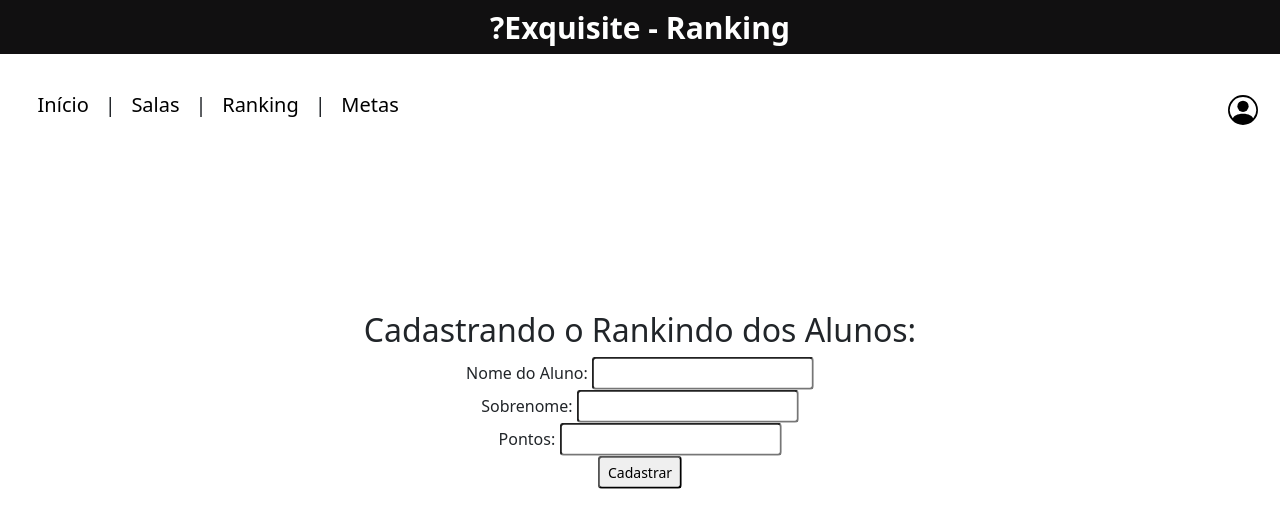
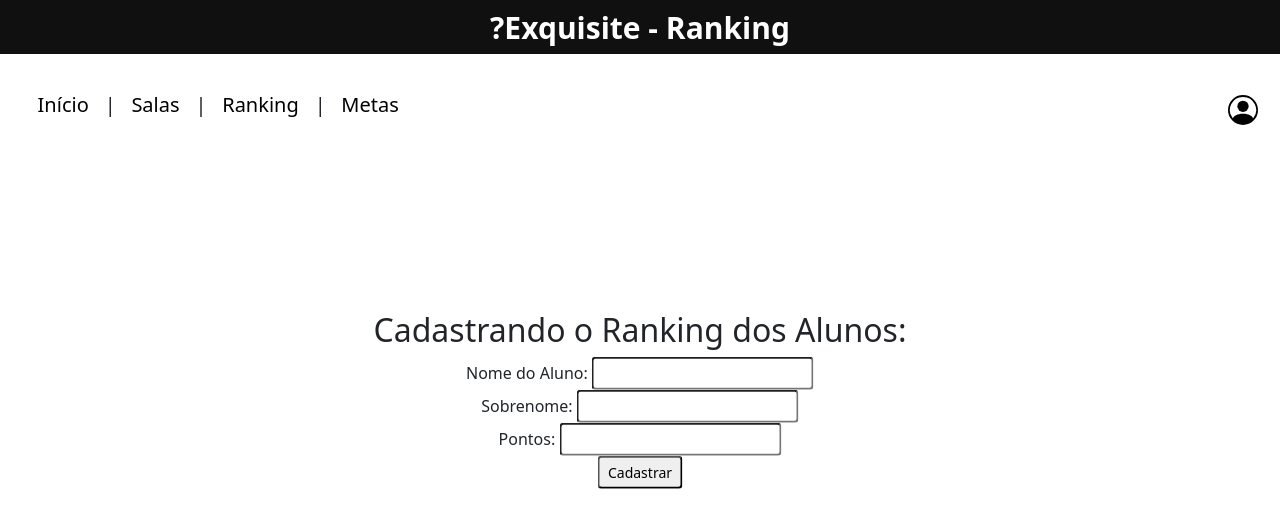
Before and after one commit to leticiagomesilva/Projeto-FDS, a Django app: page /ranking/ in a window 1280 px wide. Shown: the top 528 px of the page. Run offline with Django 4.2, Linux system fonts and the light colour scheme; parts of the project's set-up code (start-up, migrations or seed data) failed here and were passed over.

Commit message:
Corrigindo erro de gráfica

```diff
--- a/exquisite/apps/templates/usuarios/ranking.html
+++ b/exquisite/apps/templates/usuarios/ranking.html
@@ -1,7 +1,7 @@
 {% extends 'apps/base.html' %}
 {% block content %}
     <div style="text-align: center;" class="center">
-        <h2>Cadastrando o Rankindo dos Alunos:</h2>
+        <h2>Cadastrando o Ranking dos Alunos:</h2>
         Nome do Aluno: <input class="form-control-sm" type="text">
         <br>
         Sobrenome: <input class="form-control-sm" type="text">
```
